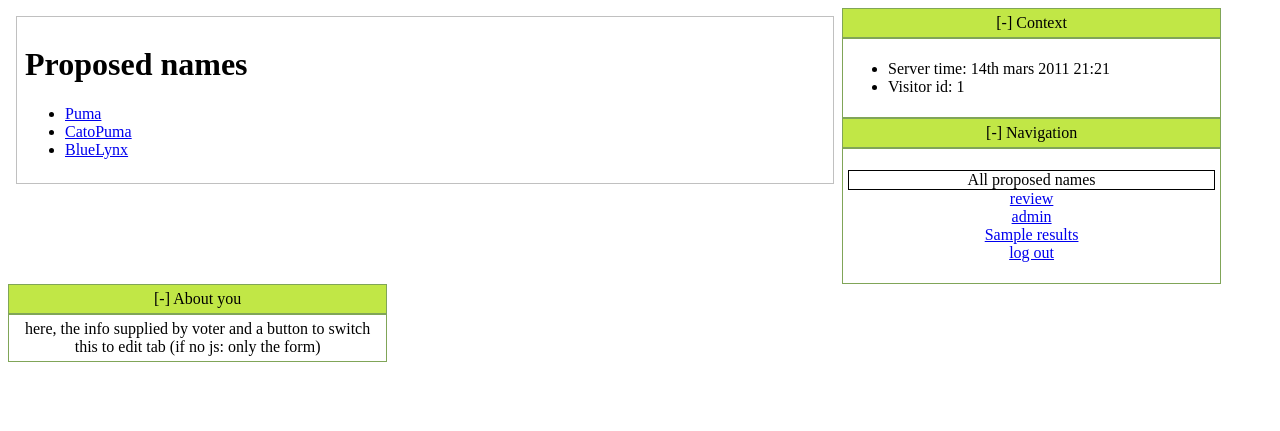
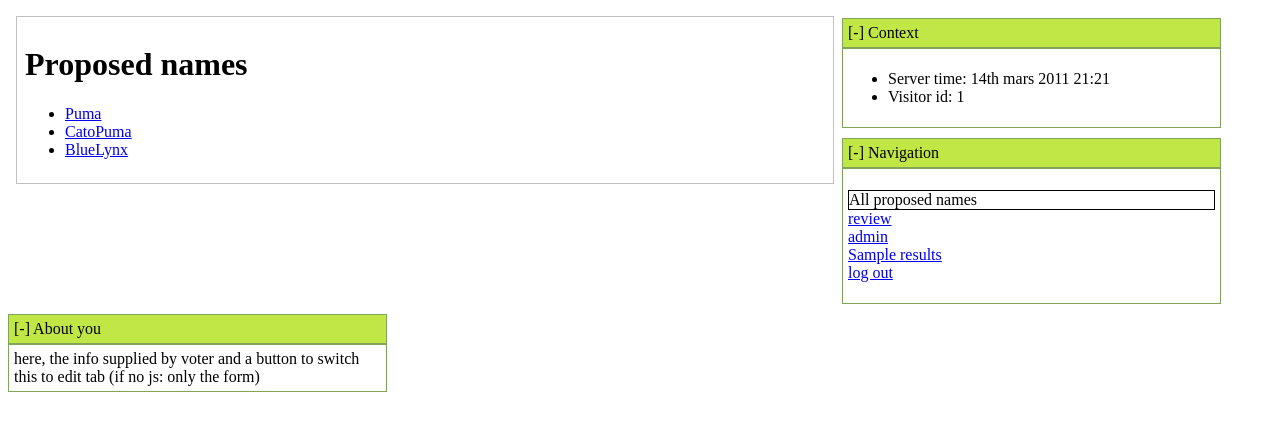
Before and after one commit to feth/_noname, a Django app: template templates/noname/index.html in a window 1280 px wide. Shown: the top 431 px of the page. Run offline with Django 3.2, Linux system fonts and the light colour scheme; data comes from the database, SQL or seed files in the repository; tables that the repository leaves empty hold one stand-in row (values such as "Sample post"); the template is opened without the code that fills it: values that come from a table or form of the project are taken from there, most other values are stand-ins (such as "Sample title", 1, 10 or a date in 2020).

Commit message:
tweak boxes css a bit

```diff
--- a/namepoll/noname/static/main.css
+++ b/namepoll/noname/static/main.css
@@ -18,20 +18,22 @@ hr
 }
 div.contentbox
 {
-    text-align:center;
     float: left;
     width:30%;
 }
+div.foldable
+{
+    margin:0px;
+}
 div.foldable,p.trigger
 {
-    margin:0px;
     padding:5px;
-    text-align:center;
     /*background:#e5eecc;*/
     border:solid 1px #80a558;
 }
 p.trigger{
     background-color:#c1e746;
+    margin:10px 0px 0px 0px;
 }
 div.foldable{
 /*    background-color:#80a558;*/
```
